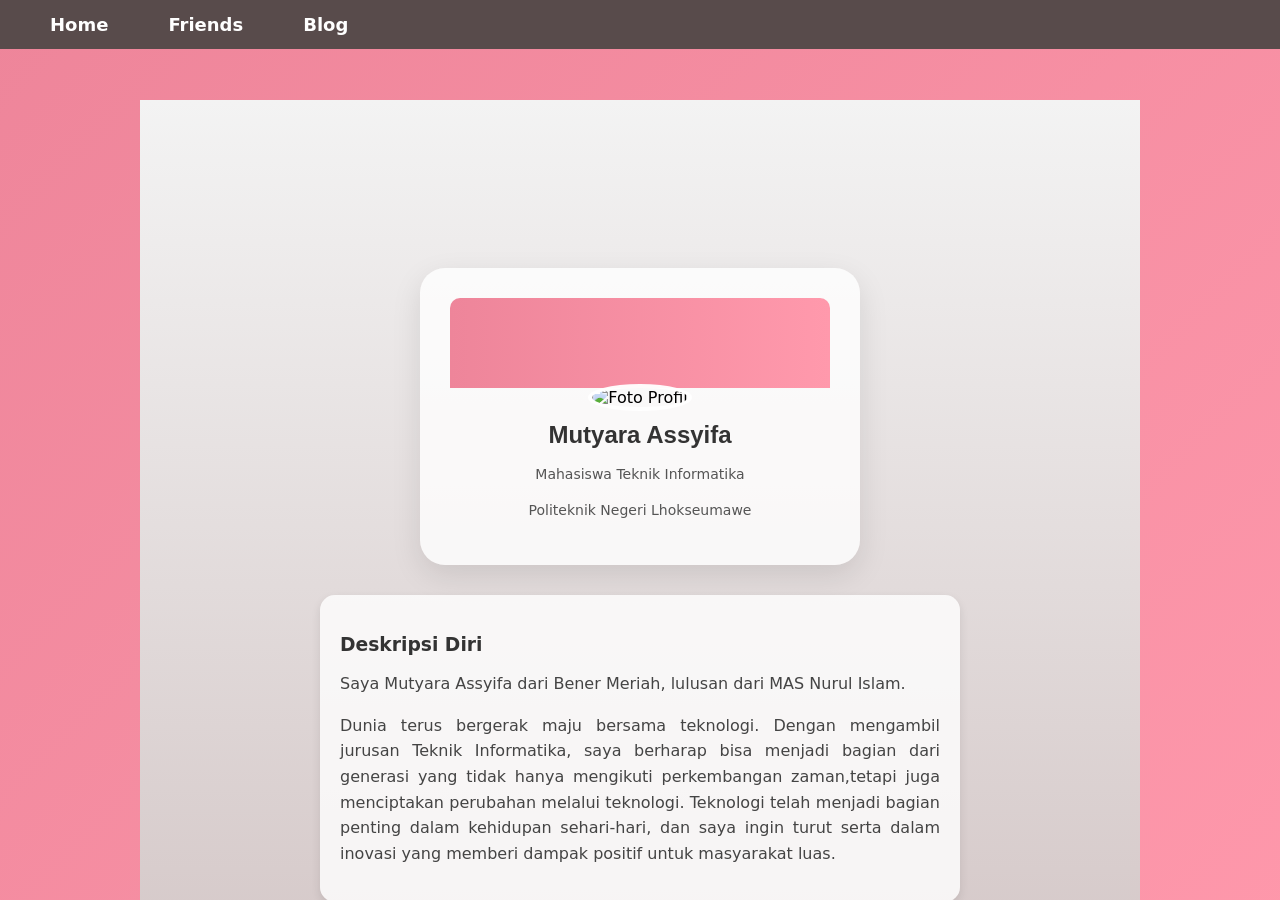
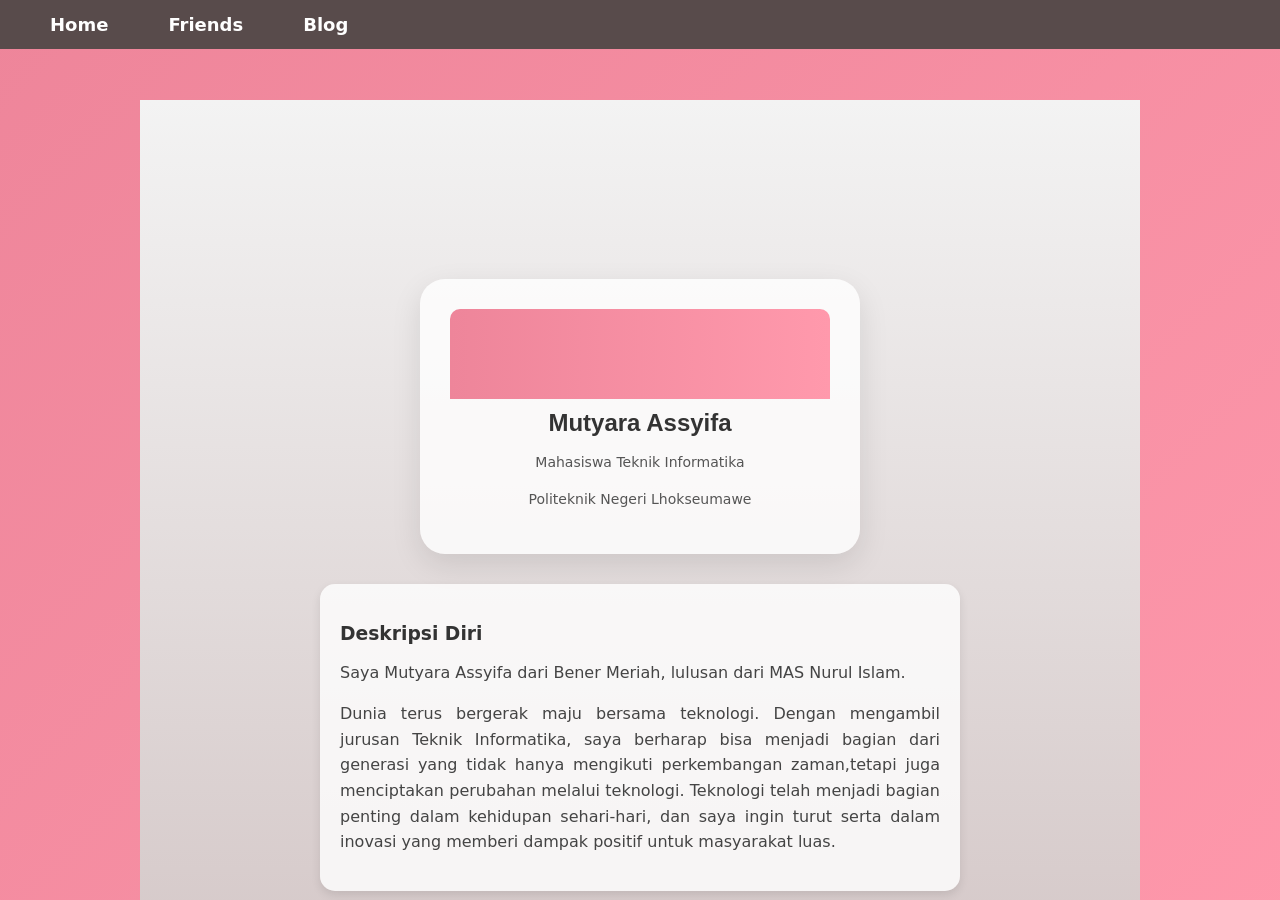
Before and after one commit to MutyaraAssyifa/mutyaraassyifa.github.io, a Jekyll site: the page built from index.html, in a window 1280 px wide and 900 px high. Built offline with Jekyll 4.4.1, drawn with Linux system fonts in a browser that asks for light colours.

Commit message:
update css

```diff
--- a/index.html
+++ b/index.html
@@ -6,7 +6,6 @@ title : home
 <section class="home">
     <div class="profile-card">
         <div class="profile-header"></div>
-        <img src="" alt="Foto Profil" class="profile-pic">
         <h2>Mutyara Assyifa</h2>
         <p>Mahasiswa Teknik Informatika</p>
         <p>Politeknik Negeri Lhokseumawe</p>
```
Also changed, not shown: 1 other file.
